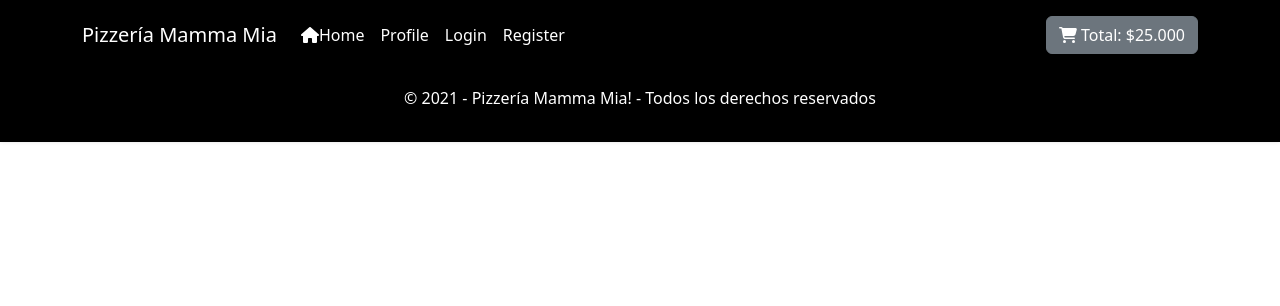
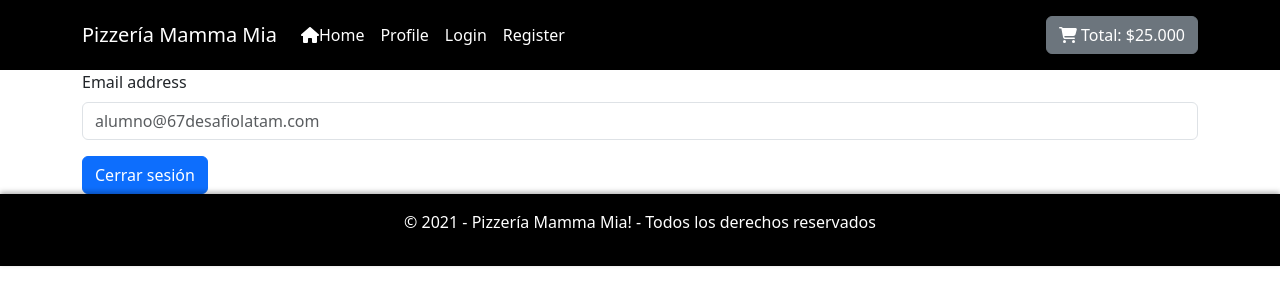
Before and after one commit to Yeison-Pompa/Introduccion_React, a React (Vite) app: page /profile in a window 1280 px wide. Shown: the top 306 px of the page. Built offline with nearby package versions, Linux system fonts and the light colour scheme.

Commit message:
componente profile

```diff
--- a/src/App.jsx
+++ b/src/App.jsx
@@ -7,19 +7,22 @@ import "./App.css";
 import Cart from "./pages/Cart";
 import { producto } from "./assets/pizzas";
 import { Route, Routes } from "react-router-dom"; // importando las rutas, ruta
+import Profile from "./components/Profile";
 
 function App() {
   return (
     /* Renderizando los componentes */
     <>
       <Navbar />
-      <Routes> {/* Envolviendo los componentes */}
+      <Routes>
+        {" "}
+        {/* Envolviendo los componentes */}
         <Route path="/" element={<Home />} />
         <Route path="/register" element={<Register />} />
         <Route path="/login" element={<Login />} />
         <Route path="/cart" element={<Cart producto={producto} />} />
-        {/* <Route path="/pizza/p001" element={<Detalles />} />
-        <Route path="/profile" element={<Profile />} /> */}
+        {/*    <Route path="/pizza/p001" element={<Detalles />} /> */}
+        <Route path="/profile" element={<Profile />} />
         {/* Crear nuevos componentes */}
         {/* <Route path="*" element={<NotFound />} /> */}
         {/* Crear nuevo componente */}
--- /dev/null
+++ b/src/components/Profile.jsx
@@ -0,0 +1,32 @@
+import React from "react";
+
+const Profile = () => {
+  return (
+    <>
+    <div className="container">
+      <form>
+        <div className="mb-3">
+          <label htmlFor="exampleInputEmail1" className="form-label">
+            Email address
+          </label>
+          <input
+            type="email"
+            className="form-control"
+            id="exampleInputEmail1"
+            aria-describedby="emailHelp"
+            placeholder="alumno@67desafiolatam.com"
+          />
+
+        </div>
+
+
+        <button type="submit" className="btn btn-primary">
+       Cerrar sesión
+        </button>
+      </form>
+      </div>
+    </>
+  );
+};
+
+export default Profile;
```
